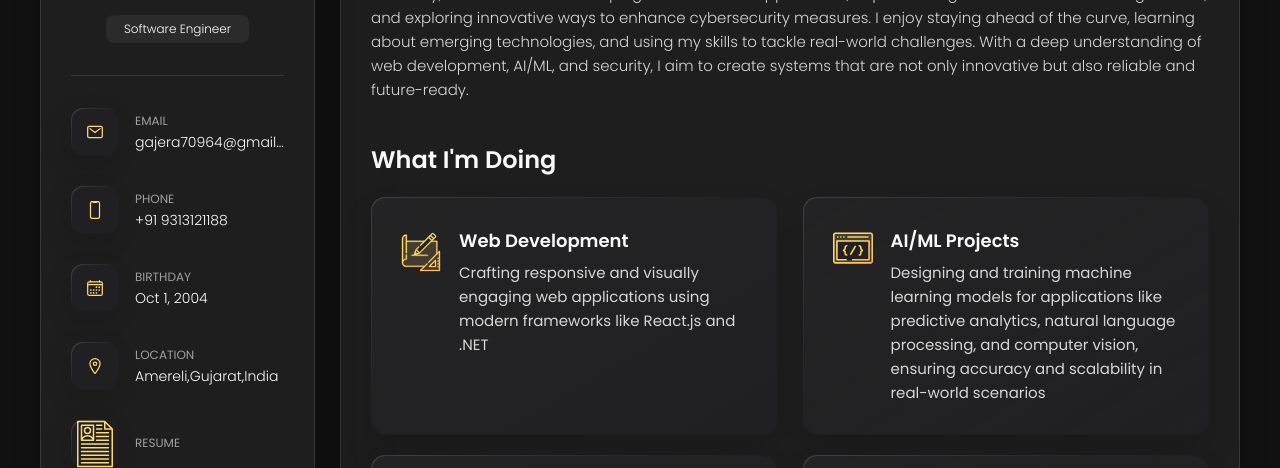
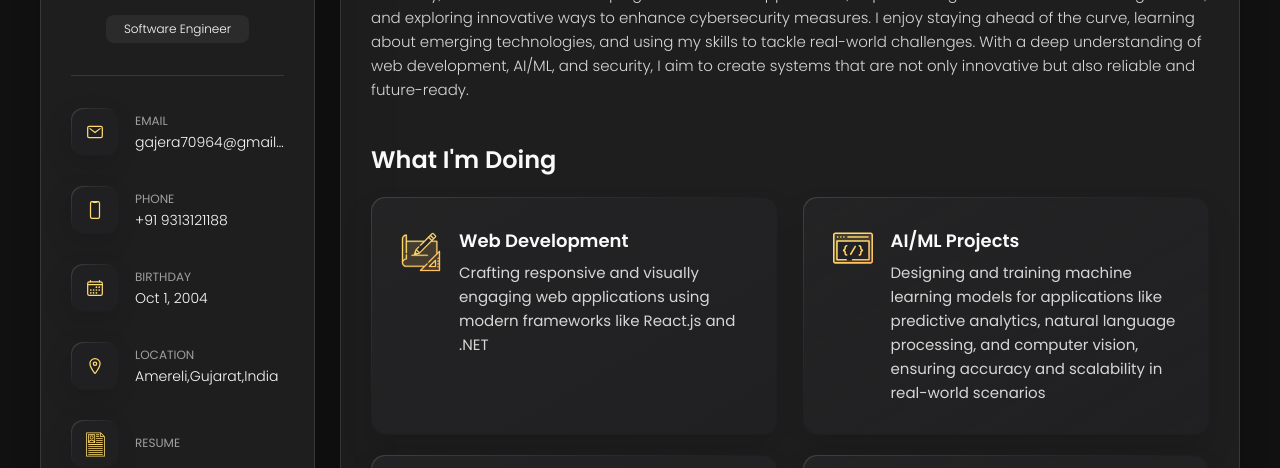
Before and after one commit to Ayush-Gajera/my-portfolio, a plain HTML site: page index.html in a window 1280 px wide. Shown: the part 332-800 px from the top of the page. Drawn offline with nearby package versions, Linux system fonts and the light colour scheme.

Commit message:
Update index.html

```diff
--- a/index.html
+++ b/index.html
@@ -114,7 +114,7 @@
           <li class="contact-item">
 
             <div class="icon-box">
-            <img src="./assets/images/icon-resume.svg" alt="">
+            <img src="./assets/images/icon-resume.svg" alt="" style="width: 25px; height: auto;">
             </div>
 
             <div class="contact-info">
```
